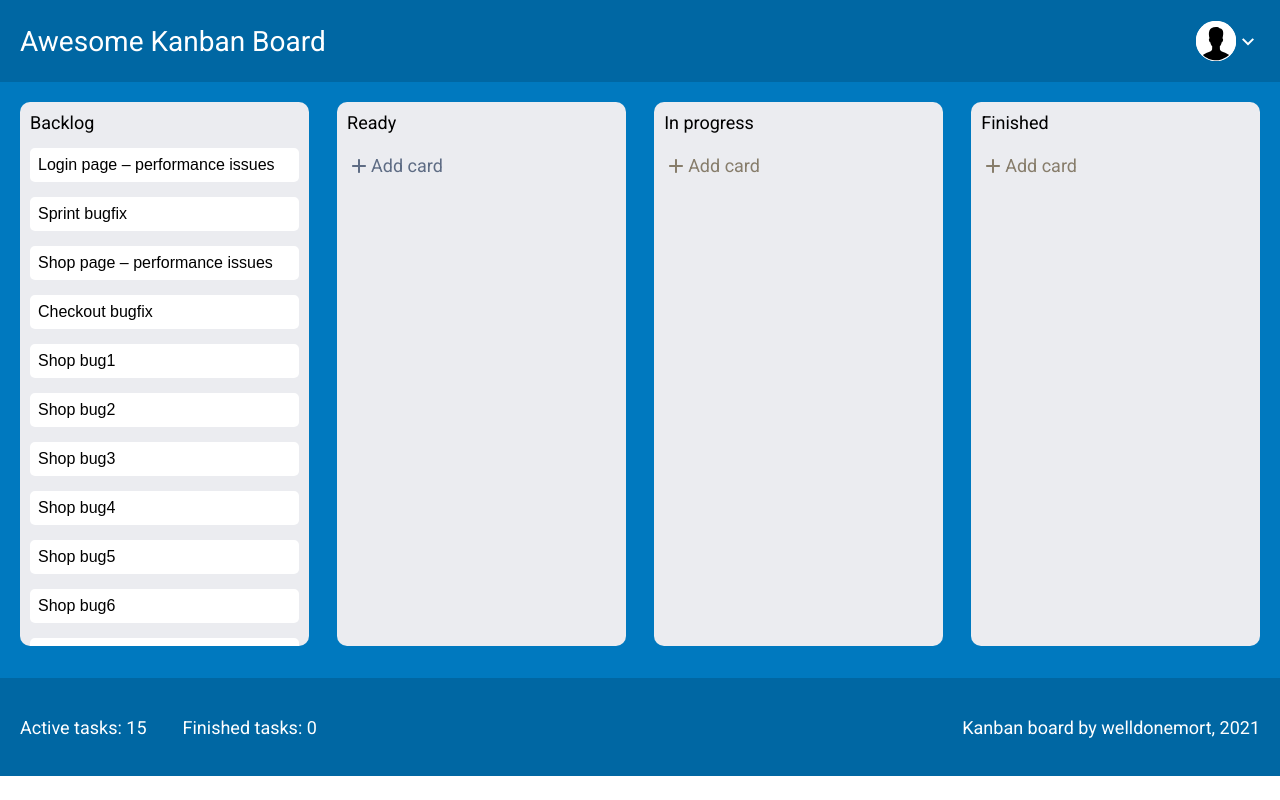
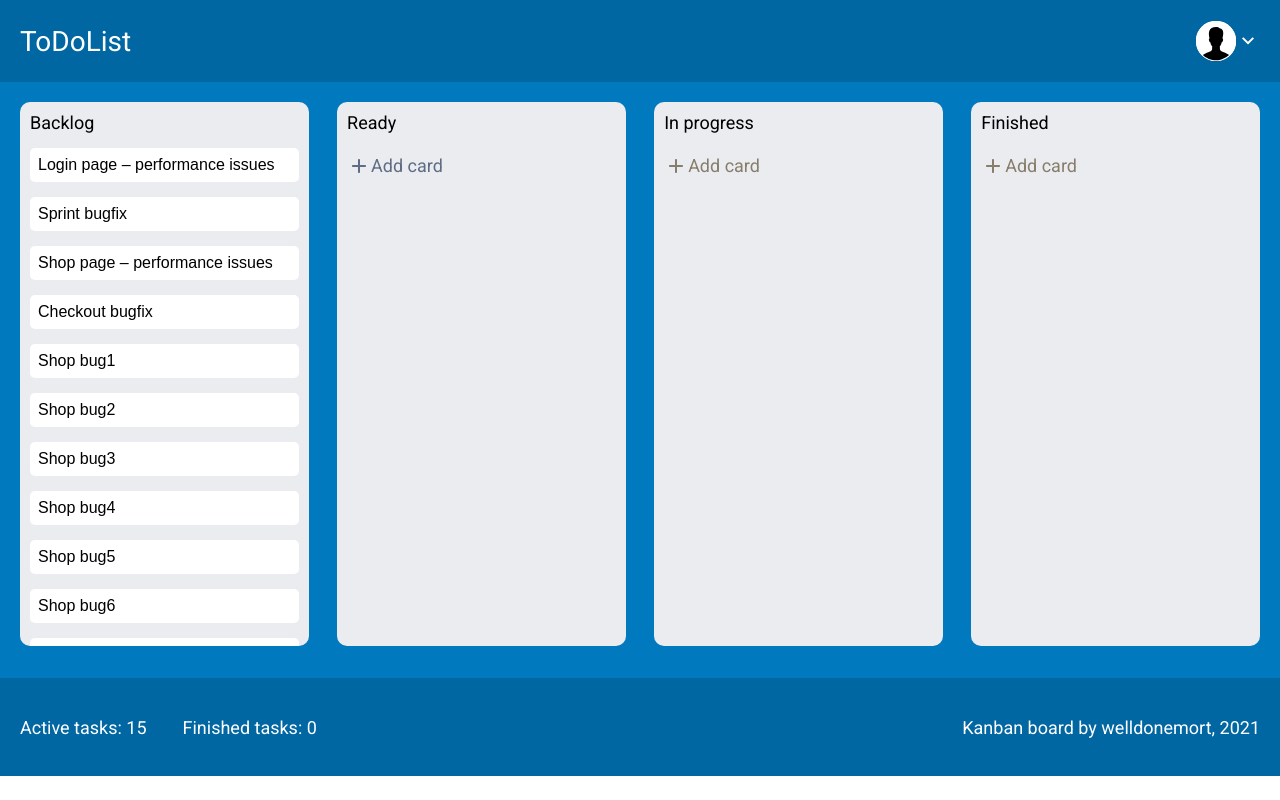
Before and after one commit to welldonemort/kanban-board, a React (Create React App) app: page / in a window 1280 px wide. Built offline with nearby package versions, Linux system fonts and the light colour scheme.

Commit message:
Profile.jsx refactor

```diff
--- a/package.json
+++ b/package.json
@@ -13,7 +13,7 @@
     "web-vitals": "^1.1.2"
   },
   "scripts": {
-    "start": "react-scripts start",
+    "start": "react-scripts --openssl-legacy-provider start",
     "build": "react-scripts build",
     "test": "react-scripts test",
     "eject": "react-scripts eject"
--- a/src/components/Header/Header.jsx
+++ b/src/components/Header/Header.jsx
@@ -6,7 +6,7 @@ const Header = () => {
     return (
             <div className="header">
                 <h1 className="header__title">
-                    Awesome Kanban Board
+                    ToDoList
                 </h1>
                 <Profile />
             </div>
--- a/src/components/Profile/Profile.jsx
+++ b/src/components/Profile/Profile.jsx
@@ -1,36 +1,43 @@
-import React from 'react';
-import '../Header/Header.css';
-import './Profile.css';
+import React, { useState } from "react";
+import "../Header/Header.css";
+import "./Profile.css";
 
-class Profile extends React.Component {
+const Profile = () => {
+  const [isVisible, setIsVisible] = useState(false);
 
-    showDropdown = () => {
-        document.querySelector("#after-click").classList.toggle("show");
-        const arrowDown = document.querySelector("#arrow-down-white");
-        arrowDown.style.transform = arrowDown.style.transform === "rotate(180deg)" ? "none" : "rotate(180deg)";
-    }
+  const showDropdown = () => {
+    setIsVisible(!isVisible);
+  };
 
-    render() {
   return (
     <div className="profile">
-                <button className="header__profile" onClick={() => this.showDropdown()}>
+      <button className="header__profile" onClick={showDropdown}>
         <div className="profile__photo">
           <img src="./user-avatar.svg" alt="ic: user-avatar" />
         </div>
-                    <div>
-                        <img id="arrow-down-white" src="./arrow-down.svg" alt="ic: arrow-down" />
-                    </div>
+
+        <img
+          src="./arrow-down.svg"
+          alt="ic: arrow-down"
+          style={{ transform: isVisible ? "rotate(180deg)" : "none" }}
+        />
       </button>
-                <div className="after-click" id="after-click">
-                    <img src="./rectangle.svg" alt="ic: rectangle" className="rectangle"/>
+
+      {isVisible && (
+        <div className={`after-click ${isVisible ? "show" : ""}`}>
+          <img
+            src="./rectangle.svg"
+            alt="ic: rectangle"
+            className="rectangle"
+          />
           <div id="myDropdown" class="dropdown-content">
             <a href="#">Profile</a>
             <a href="#">Log out</a>
           </div>
         </div>
+      )}
     </div>
-        )
-    }
-}
+  );
+};
 
 export default Profile;
```
Lines whose indentation alone changed are shown as unchanged.
